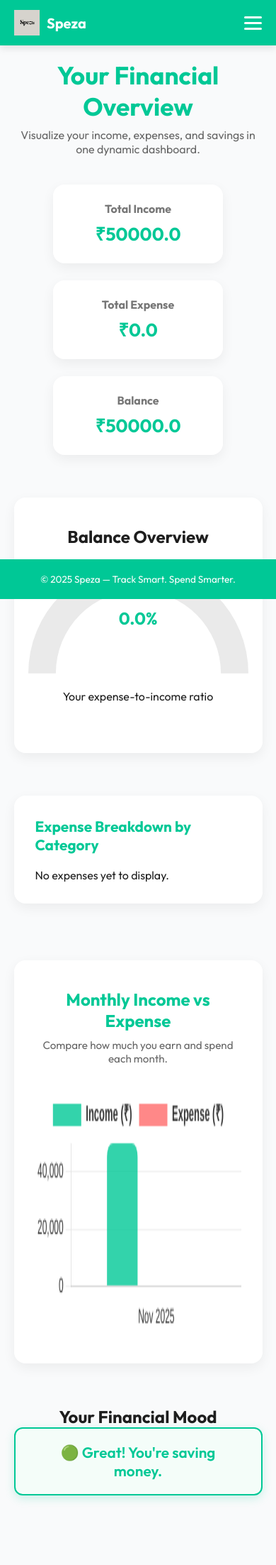
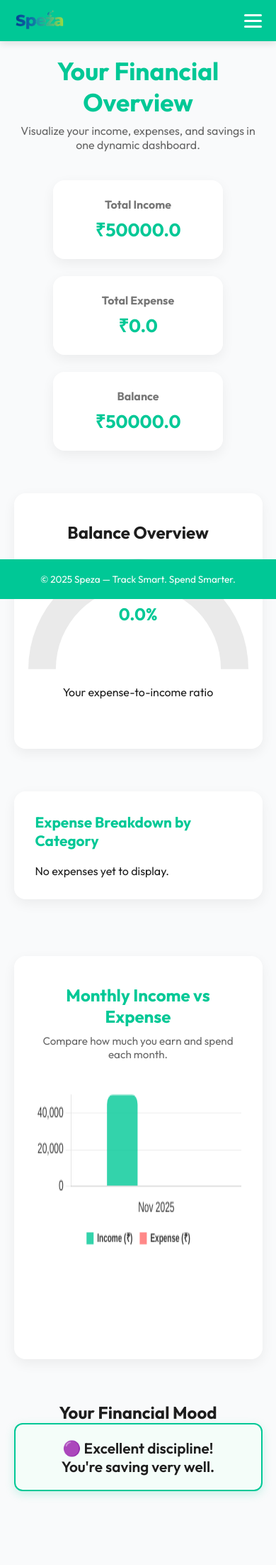
Before and after one commit to pravatAbhishek/speza, a Flask app: page /dashboard in a window 390 px wide. Shown: the top 2205 px of the page at 71% size. After the commit the page ends 2112 px from the top, so only its background shows below. Run offline with Flask 3, Linux system fonts and the light colour scheme; some libraries are stand-ins or nearby versions.

Commit message:
fixed monthly chart size on mobiles , included logo and imporved mood functionality

```diff
--- a/app.py
+++ b/app.py
@@ -70,13 +70,30 @@ def dashboard():
     total_expense = df.loc[df["Type"] == "Expense", "Amount"].sum()
     balance = total_income - total_expense
 
-    # Mood logic
-    if total_expense > total_income:
-        mood = {"status": "bad", "text": "🔴 Caution! Expenses exceed income."}
-    elif abs(total_income - total_expense) < 2000:
-        mood = {"status": "neutral", "text": "🟡 You're spending close to your income."}
+# ---- Improved Financial Mood Logic ----
+    if total_income > 0:
+        savings_pct = ((total_income - total_expense) / total_income) * 100
+        spending_ratio = total_expense / total_income
     else:
-        mood = {"status": "good", "text": "🟢 Great! You're saving money."}
+        savings_pct = 0
+        spending_ratio = 1
+
+# Mood classification
+    if savings_pct < 0:
+        mood = {"status": "bad", "text": "🔴 You're overspending more than you earn."}
+
+    elif savings_pct < 10 or spending_ratio > 0.8:
+        mood = {"status": "risky", "text": "🟠 Savings are very low. Try reducing expenses."}
+
+    elif savings_pct < 30:
+        mood = {"status": "neutral", "text": "🟡 You're doing okay, but there's room to improve your savings."}
+
+    elif savings_pct < 50:
+        mood = {"status": "good", "text": "🟢 Good job! You're saving a healthy amount."}
+
+    else:
+        mood = {"status": "excellent", "text": "🟣 Excellent discipline! You're saving very well."}
+
 
     # Pie chart (Expense Breakdown)
     exp_df = df[df["Type"] == "Expense"]
--- a/static/css/style.css
+++ b/static/css/style.css
@@ -57,15 +57,14 @@ nav {
 }
 
 nav .logo {
-    display: flex;
-    align-items: center;
-    gap: 10px;
-    font-weight: 700;
-    font-size: 20px;
+    box-sizing: border-box;
 }
 
 nav .logo img {
-    height: 36px;
+    height: 30px;        /* adjust this */
+    width: auto;         /* keeps proper ratio */
+    object-fit: contain; /* prevents stretching */
+    display: block;      /* avoids extra spacing */
 }
 
 /* MENU (Desktop) */
--- a/templates/base.html
+++ b/templates/base.html
@@ -74,10 +74,6 @@
             animation: float 2s ease-in-out infinite;
         }
 
-        .loader-logo img {
-            width: 48px;
-            height: 48px;
-        }
 
         .loader-text {
             font-size: 1.8rem;
@@ -134,7 +130,6 @@
     <!-- Page Loader -->
     <div id="pageLoader">
         <div class="loader-logo">
-            <img src="{{ url_for('static', filename='images/logo.png') }}" alt="Speza Logo" />
             <h2 class="loader-text">Speza</h2>
         </div>
         <div class="loader-bar">
@@ -145,8 +140,7 @@
     <!-- Navbar -->
     <nav data-aos="fade-down">
         <div class="logo">
-            <img src="{{ url_for('static', filename='images/logo.png') }}" alt="Speza Logo" />
-            Speza
+            <img src="{{ url_for('static', filename='images/logo.png') }}" alt="Speza Logo" height="150px" width="80px"/>
         </div>
 
         <!-- Hamburger -->
--- a/templates/dashboard.html
+++ b/templates/dashboard.html
@@ -180,10 +180,9 @@
     const incomeValues = JSON.parse('{{ monthly_income | safe }}');
     const expenseValues = JSON.parse('{{ monthly_expense | safe }}');
 
-        if (monthLabels.length === 0) {
-            ctxCompare.parentNode.innerHTML = "<p style='text-align:center; color:#666;'>No monthly data available.</p>";
-            return;
-        }
+    // Responsive legend sizing
+    let legendFontSize = window.innerWidth < 480 ? 10 : 13;
+    let legendBoxSize  = window.innerWidth < 480 ? 10 : 14;
 
     new Chart(ctxCompare, {
         type: "bar",
@@ -208,39 +207,36 @@
         },
         options: {
             responsive: true,
-                interaction: { mode: "index" },
             plugins: {
                 legend: {
                     display: true,
+                    position: "bottom",    // ⬅️ legend below chart
                     labels: {
                         color: "#333",
-                            font: { size: 13, weight: "600" }
+                        font: {
+                            size: legendFontSize,
+                            weight: "600"
+                        },
+                        boxWidth: legendBoxSize,
+                        boxHeight: legendBoxSize
                     }
-                    },
-                    tooltip: {
-                        backgroundColor: "rgba(0,0,0,0.7)",
-                        titleFont: { size: 13 },
-                        bodyFont: { size: 12 }
                 }
             },
             scales: {
                 x: {
                     grid: { display: false },
-                        ticks: { color: "#333", font: { size: 12 } }
+                    ticks: { color: "#333" }
                 },
                 y: {
                     beginAtZero: true,
                     grid: { color: "rgba(0,0,0,0.05)" },
-                        ticks: { color: "#333", font: { size: 12 } }
+                    ticks: { color: "#333" }
                 }
-                },
-                animation: {
-                    duration: 1200,
-                    easing: "easeOutQuart"
             }
         }
     });
 });
+
 </script>
 
 <style>
@@ -415,6 +411,12 @@
         width: 100%;
         overflow: hidden;
     }
+
+    @media (max-width : 768px) {
+        #monthlyCompareChart{
+            height: 70% !important;
+        }
+    }
 </style>
 
 {% endblock %}
```
Also changed, not shown: static/images/logo.png. Lines whose indentation alone changed are shown as unchanged.
